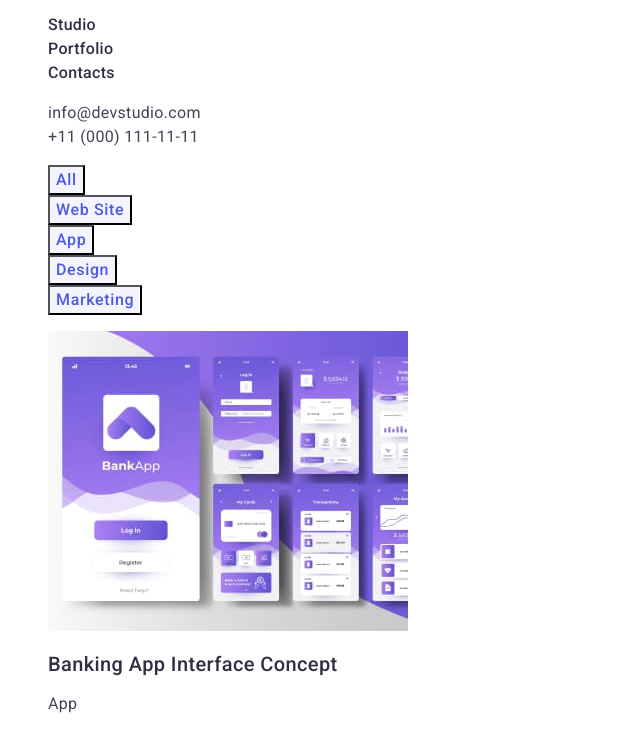
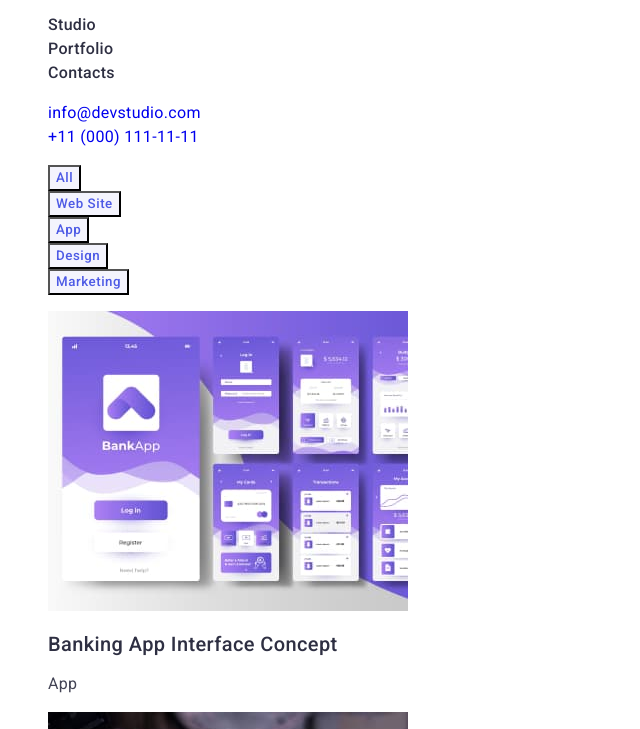
Before and after one commit to Victor-Lars-Petrenko/goit-markup-hw-02, a plain HTML site: page portfolio.html in a window 1280 px wide. Shown: the part 32-761 px from the top of the page, without its empty margins (0-640 px from the left). Drawn offline with Linux system fonts and the light colour scheme.

Commit message:
HW 2 changes 3

```diff
--- a/css/styles.css
+++ b/css/styles.css
@@ -56,9 +56,8 @@ body {
 }
 
 .contact {
-    color: var(--slate);
-        line-height: 1.5;
-        letter-spacing: 0.02em;
+    line-height: 1.5;
+    letter-spacing: 0.02em;
 }
 
 .contact:hover,
@@ -83,7 +82,6 @@ body {
         background-color: var(--iris);
         color: var(--white);
         font-family: inherit;
-        font-size: 16px;
         font-weight: 500;
         line-height: 1.5;
         letter-spacing: 0.04em;
@@ -104,9 +102,9 @@ body {
 }
 
 .item-text {
+    line-height: 1.5;
+    letter-spacing: 0.02em;
     color: var(--slate);
-        line-height: 1.5;
-        letter-spacing: 0.02em;
 }
 
 .section-title {
@@ -145,8 +143,7 @@ body {
     color: var(--iris);
     background-color: var(--cloud);
         text-align: center;
-        font-family: "Roboto", sans-serif;
-        font-size: 16px;
+        font-family: inherit;
         font-weight: 500;
         line-height: 1.5;
         letter-spacing: 0.04em;
```
